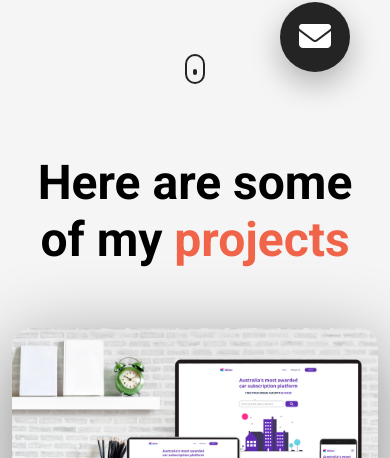
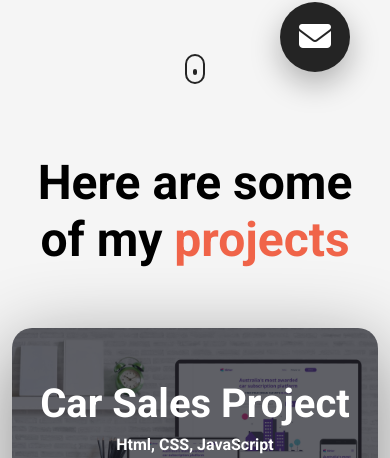
Before and after one commit to KingMichael2/KingMichael2.github.io, a plain HTML site: page index.html in a window 390 px wide. Shown: the part 740-1198 px from the top of the page. Drawn offline with nearby package versions, Linux system fonts and the light colour scheme.

Commit message:
Add files via upload

```diff
--- a/style.css
+++ b/style.css
@@ -710,4 +710,15 @@ Small phones
     .modal__half {
         padding: 40px;
     }
+    .shape {
+        display: none;
+    }
+    .project__description {
+        opacity: 1;
+        transform: translateY(-50%);
+    }
+    .project__wrapper--bg {
+        opacity: 0.7;
+    }
+
 }
```
